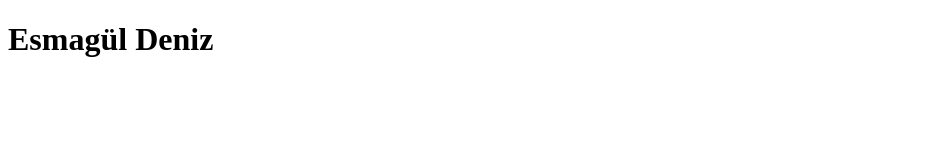
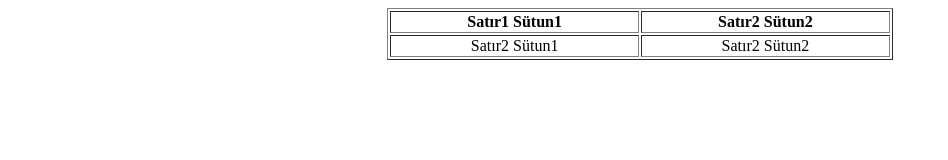
Before and after one commit to denizesmagul/denizesmagul.github.io, a plain HTML site: page index.html in a window 1280 px wide. Shown: the whole page, without its empty margins (0-948 px from the left). Drawn offline with Linux system fonts and the light colour scheme.

Commit message:
Update index.html

```diff
--- a/index.html
+++ b/index.html
@@ -1,6 +1,21 @@
 <!DOCTYPE html>
    <html>
       <body>
-          <h1>Esmagül Deniz</h1>
+          <table width="40%" border="1" align="center">
+            <thead>
+                <tr>
+                    <th>  Satır1 Sütun1 </th>
+                    <th> Satır2 Sütun2  </th>
+
+                </tr>
+            </thead>
+            <tbody align="center">
+                <tr>
+                    <td> Satır2 Sütun1 </td>
+                    <td> Satır2  Sütun2</td>
+
+                </tr>
+            </tbody>
+          </table>
       </body>
    </html>
```
